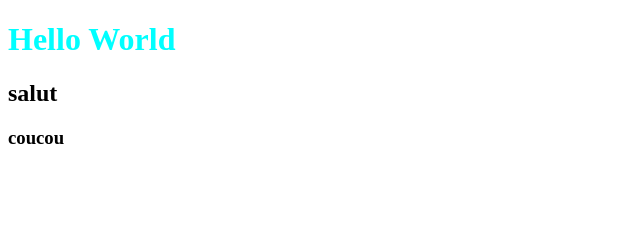
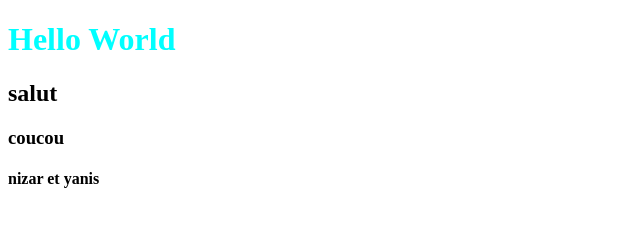
Before and after one commit to YanisBennai/ProjetTest, a plain HTML site: page index.html in a window 1280 px wide. Shown: the whole page, without its empty margins (0-640 px from the left). Drawn offline with Linux system fonts and the light colour scheme.

Commit message:
test ajout de ligne

```diff
--- a/index.html
+++ b/index.html
@@ -12,5 +12,6 @@
     <h1>Hello World</h1>
     <h2>salut</h2>
     <h3>coucou</h3>
+    <h4>nizar et yanis</h4>
 </body>
 </html>
```
